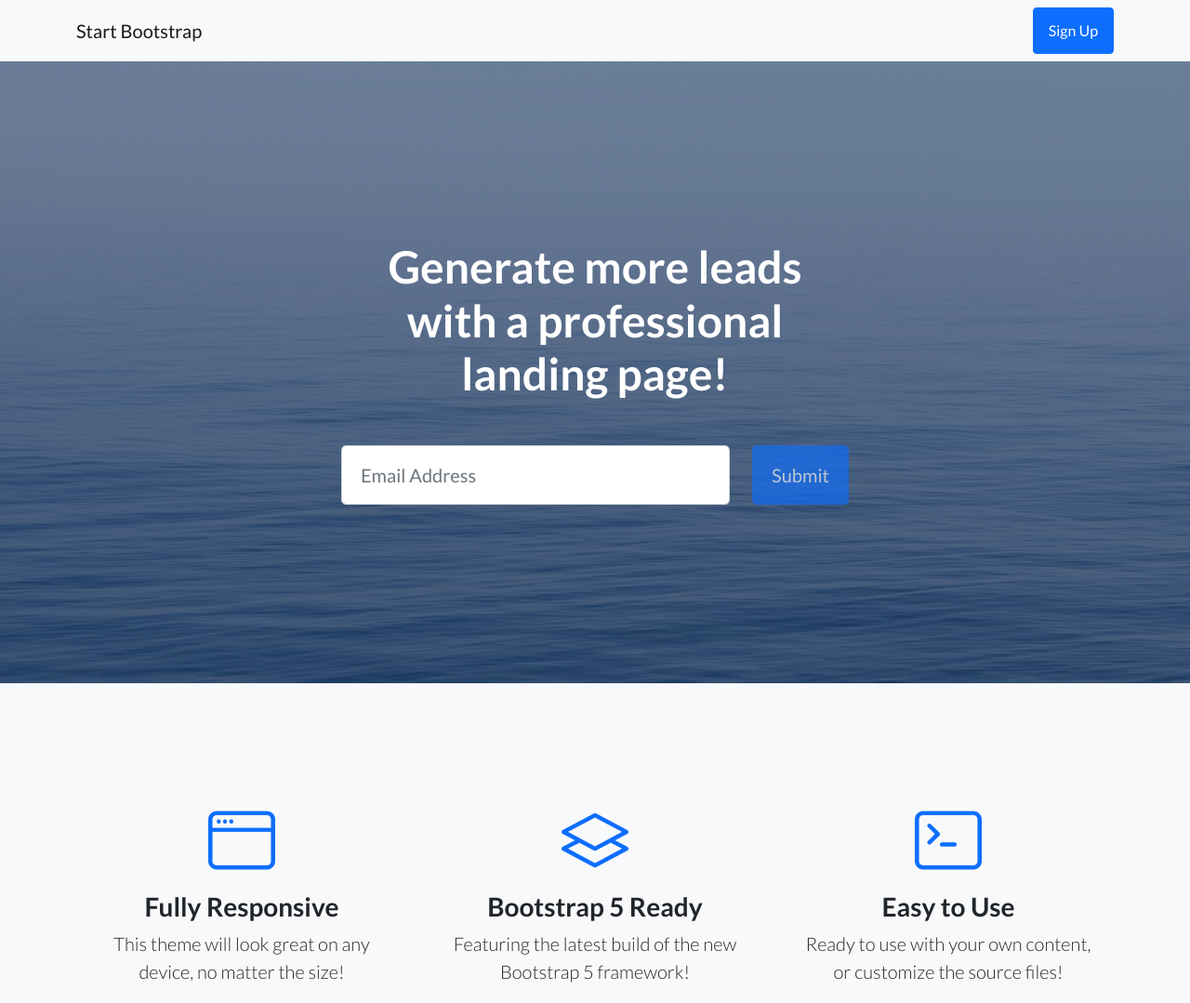
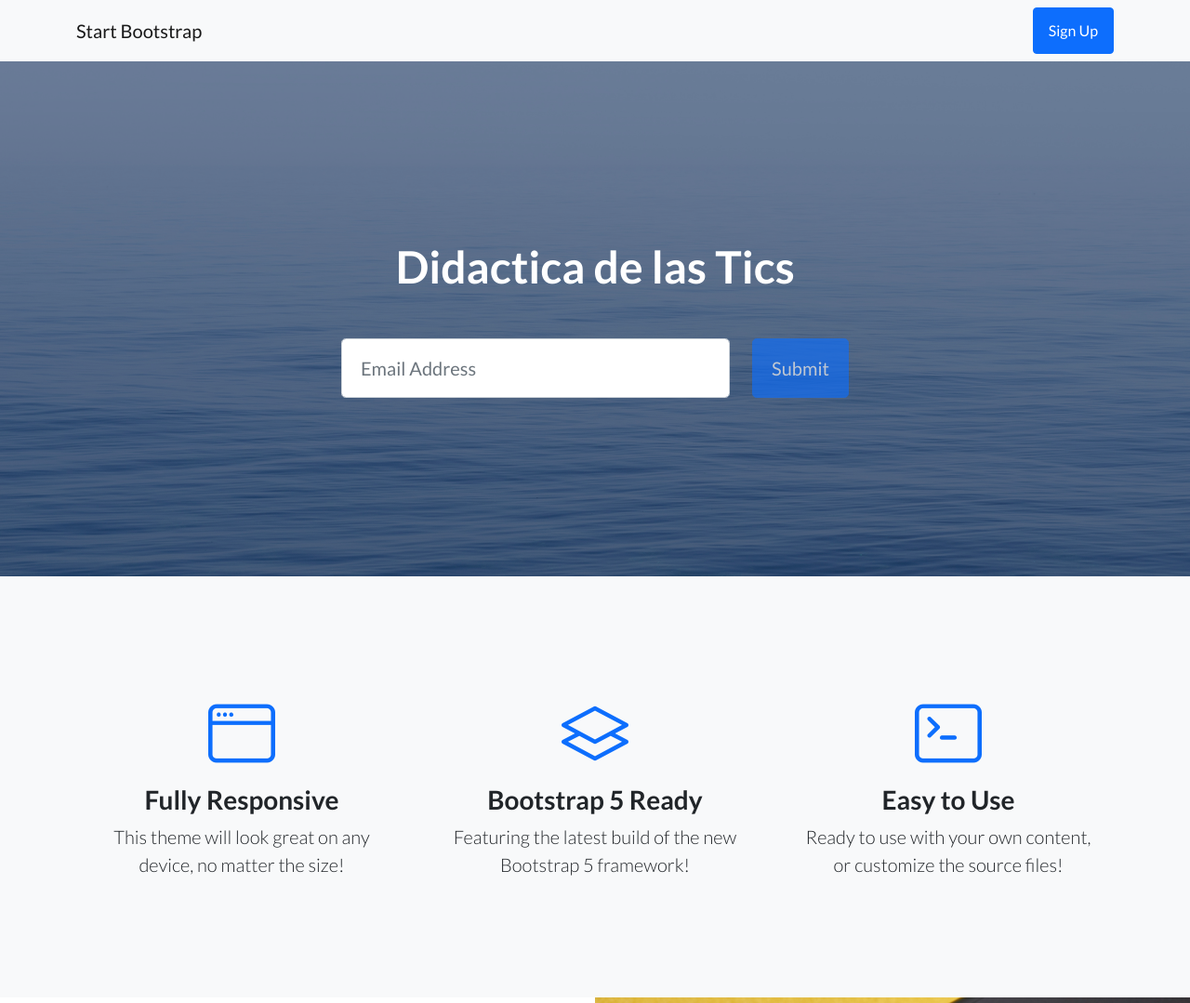
Before and after one commit to Pruebatics/Didacticatics, a plain HTML site: page index.html in a window 1280 px wide. Shown: the top 1079 px of the page at 93% size. Drawn offline with nearby package versions, Linux system fonts and the light colour scheme.

Commit message:
Update index.html

```diff
--- a/index.html
+++ b/index.html
@@ -30,7 +30,7 @@
                     <div class="col-xl-6">
                         <div class="text-center text-white">
                             <!-- Page heading-->
-                            <h1 class="mb-5">Generate more leads with a professional landing page!</h1>
+                            <h1 class="mb-5">Didactica de las Tics</h1>
                             <!-- Signup form-->
                             <!-- * * * * * * * * * * * * * * *-->
                             <!-- * * SB Forms Contact Form * *-->
```
